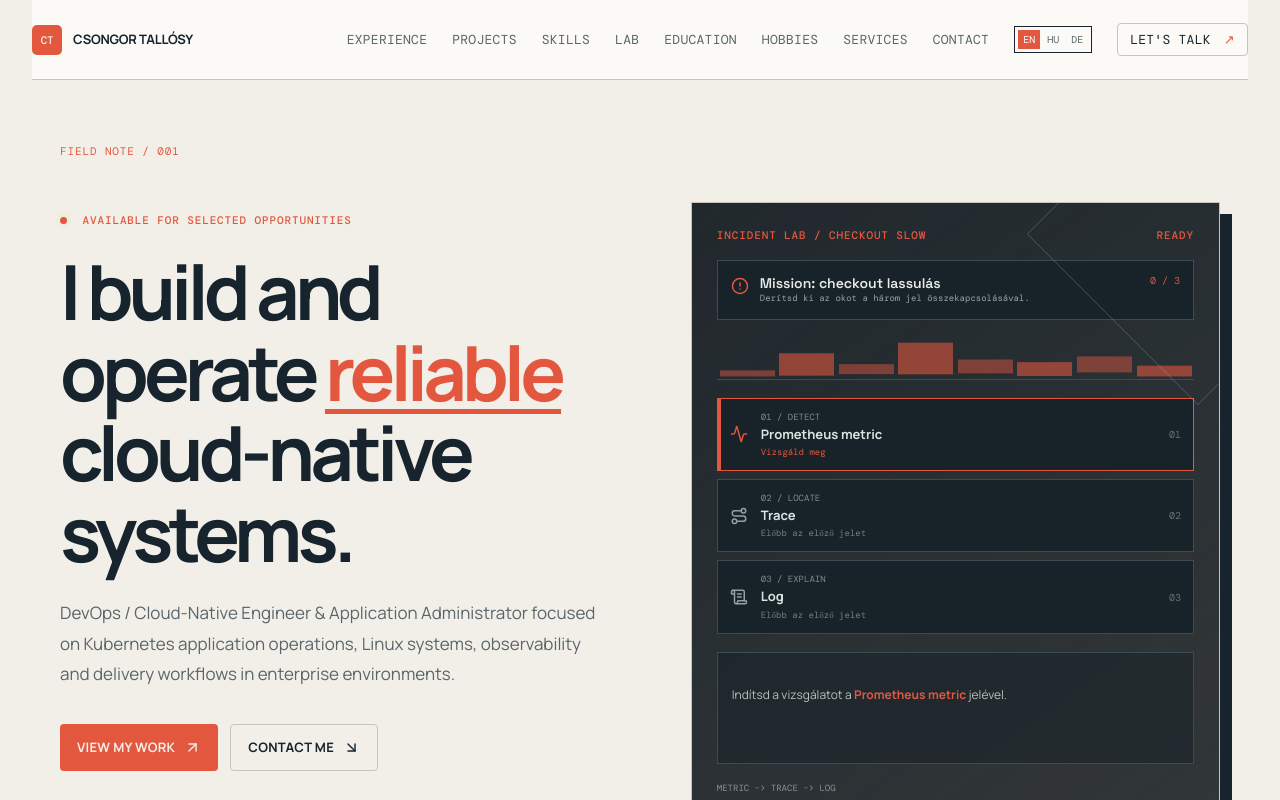
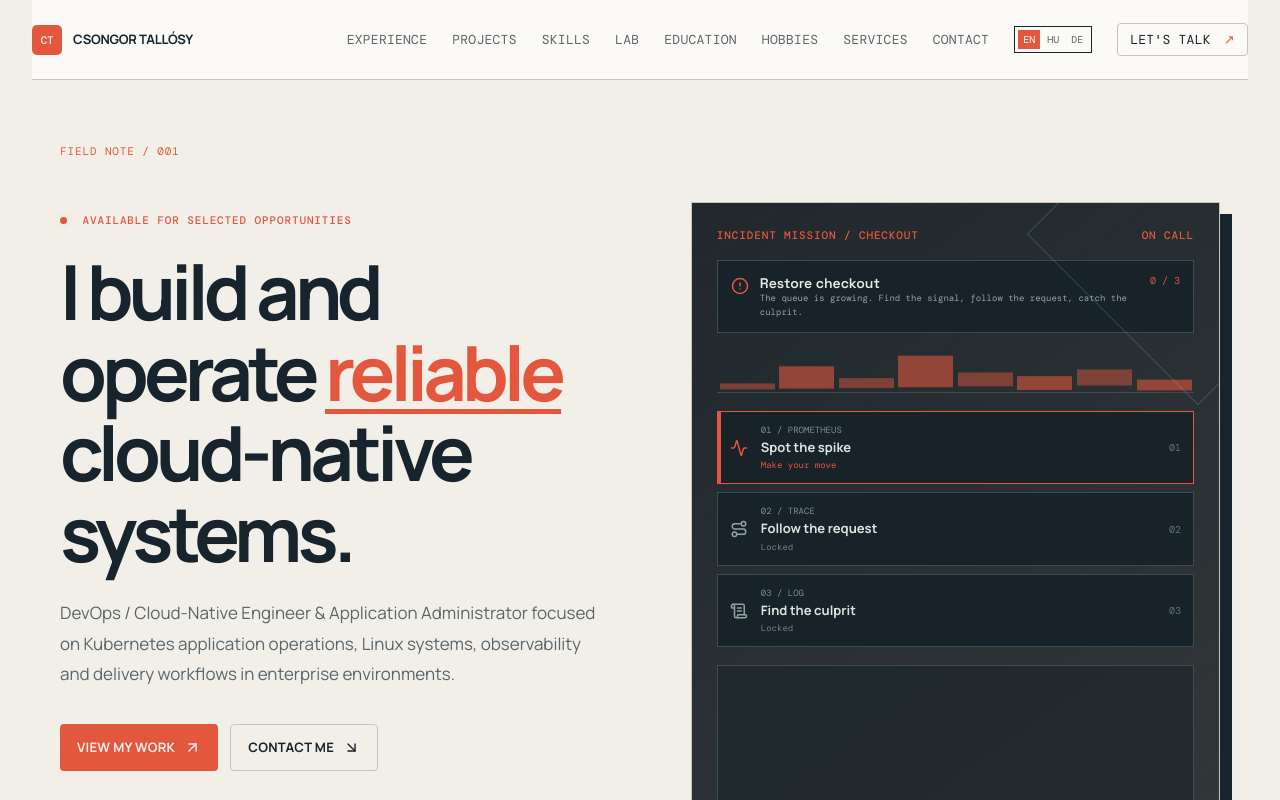
Before and after one commit to tallosycsongor/Curriculim-Vitae, a Next.js app: page / in a window 1280 px wide. Shown: the top 800 px of the page. Built offline with nearby package versions, Linux system fonts and the light colour scheme.

Commit message:
feat: make observability mission playful

```diff
--- a/app/components/ObservabilityGame.tsx
+++ b/app/components/ObservabilityGame.tsx
@@ -5,28 +5,28 @@ import { useState } from 'react';
 
 const lessons = [
   {
-    title: 'Prometheus metric',
-    label: '01 / DETECT',
+    title: 'Spot the spike',
+    label: '01 / PROMETHEUS',
     icon: Activity,
     value: '3.8 s',
     detail: 'p95 http_request_duration_seconds',
-    explanation: 'A Prometheus metrika jelzi, hogy a 95. percentilis válaszidő megugrott. Tudjuk, hogy baj van, de még nem azt, melyik kérés okozza.',
+    outcome: 'Latency spike found',
   },
   {
-    title: 'Trace',
-    label: '02 / LOCATE',
+    title: 'Follow the request',
+    label: '02 / TRACE',
     icon: Route,
     value: '2.6 s',
     detail: 'POST /checkout -> payment-service',
-    explanation: 'A trace egyetlen kérés útját mutatja végig. Itt kiderül, hogy a fizetési szolgáltatásban töltődik el 2.6 másodperc.',
+    outcome: 'Bottleneck located',
   },
   {
-    title: 'Log',
-    label: '03 / EXPLAIN',
+    title: 'Find the culprit',
+    label: '03 / LOG',
     icon: ScrollText,
     value: 'timeout',
     detail: 'payment provider deadline exceeded',
-    explanation: 'A strukturált log adja meg a konkrét okot: a külső payment provider határidőn túl válaszol. Innen már célzottan javítható az incidens.',
+    outcome: 'Root cause confirmed',
   },
 ];
 
@@ -37,10 +37,10 @@ export function ObservabilityGame() {
 
   return (
     <aside className="architecture observability-game" aria-label="Interaktív observability oktatójáték">
-      <div className="arch-label"><span>INCIDENT LAB / CHECKOUT SLOW</span><span>{step === 2 ? 'RESOLVED' : step < 0 ? 'READY' : 'INVESTIGATING'}</span></div>
+      <div className="arch-label"><span>INCIDENT MISSION / CHECKOUT</span><span>{step === 2 ? 'RECOVERED' : step < 0 ? 'ON CALL' : 'IN PROGRESS'}</span></div>
       <div className="game-brief">
         <CircleAlert size={18} />
-        <div><b>Mission: checkout lassulás</b><span>Derítsd ki az okot a három jel összekapcsolásával.</span></div>
+        <div><b>Restore checkout</b><span>The queue is growing. Find the signal, follow the request, catch the culprit.</span></div>
         <strong>{Math.max(step + 1, 0)} / 3</strong>
       </div>
       <div className="game-signal" aria-hidden="true"><i /><i /><i /><i /><i /><i /><i /><i /></div>
@@ -50,14 +50,14 @@ export function ObservabilityGame() {
           const available = index === nextStep;
           const completed = index <= step;
           return <button className={`game-step ${completed ? 'is-complete' : ''} ${available ? 'is-next' : ''}`} disabled={!available && !completed} key={lesson.title} onClick={() => setStep(index)}>
-            <Icon size={18} /><span><small>{lesson.label}</small><b>{lesson.title}</b><em>{completed ? 'Megnyitva' : available ? 'Vizsgáld meg' : 'Előbb az előző jelet'}</em></span><strong>{completed ? 'OK' : String(index + 1).padStart(2, '0')}</strong>
+            <Icon size={18} /><span><small>{lesson.label}</small><b>{lesson.title}</b><em>{completed ? 'Signal captured' : available ? 'Make your move' : 'Locked'}</em></span><strong>{completed ? 'OK' : String(index + 1).padStart(2, '0')}</strong>
           </button>;
         })}
       </div>
       <div className={`game-explanation ${activeLesson ? 'is-visible' : ''}`} aria-live="polite">
-        {activeLesson ? <><div><small>{activeLesson.label}</small><strong>{activeLesson.value}</strong><code>{activeLesson.detail}</code></div><p>{activeLesson.explanation}</p></> : <p>Indítsd a vizsgálatot a <b>Prometheus metric</b> jelével.</p>}
+        {activeLesson ? <><div><small>{activeLesson.label}</small><strong>{activeLesson.value}</strong><code>{activeLesson.detail}</code></div><p className="game-outcome">{activeLesson.outcome}</p>{step === 2 && <div className="game-solution"><small>MISSION COMPLETE</small><strong>Checkout route recovered</strong><span>+300 incident points</span></div>}</> : <div className="game-idle"><small>YOUR MOVE</small><strong>Open the first signal</strong><span>Three clues. One fast recovery.</span></div>}
       </div>
-      <div className="game-footer"><span>{step === 2 ? 'ROOT CAUSE IDENTIFIED / FIX THE PROVIDER INTEGRATION' : 'METRIC -> TRACE -> LOG'}</span>{step === 2 && <button onClick={() => setStep(-1)} aria-label="Játék újraindítása"><RotateCcw size={15} /></button>}</div>
+      <div className="game-footer"><span>{step === 2 ? 'STATUS / CUSTOMER CHECKOUT STABLE' : 'SIGNAL -> REQUEST -> CAUSE'}</span>{step === 2 && <button onClick={() => setStep(-1)} aria-label="Restart mission"><RotateCcw size={15} /></button>}</div>
     </aside>
   );
 }
```
Also changed, not shown: app/theme.css.
